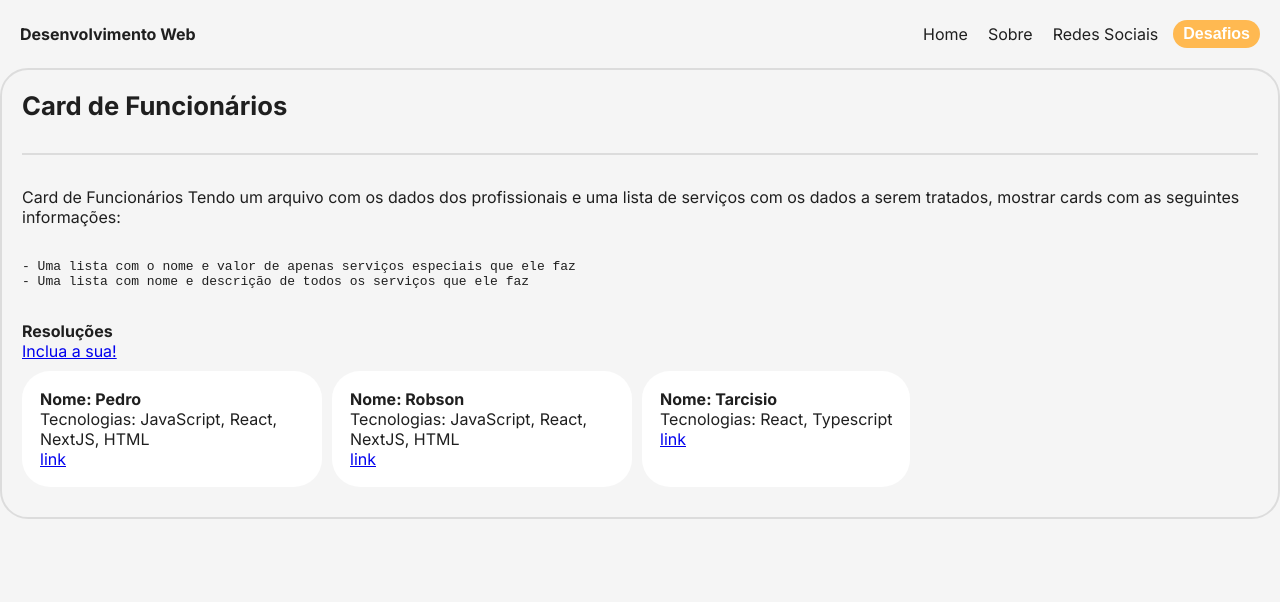
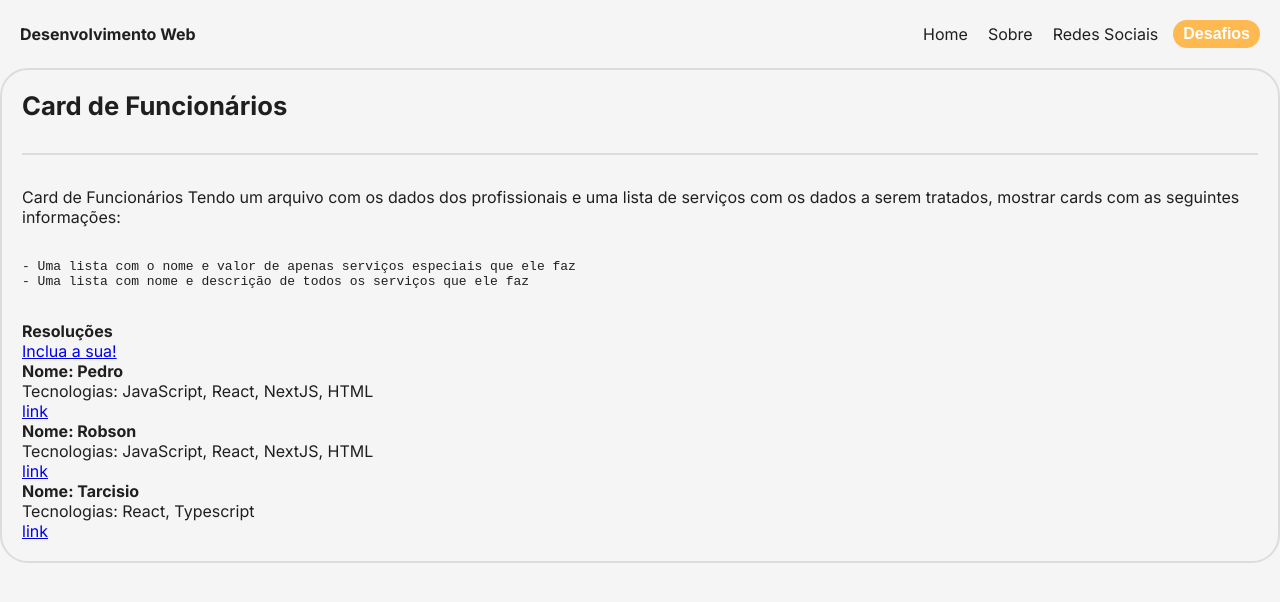
Before and after one commit to DevsGenteBoa/desenvolvimento-web-oficial, a Next.js app: page /desafios/detalhes/1 in a window 1280 px wide. Shown: the top 602 px of the page. Built offline with nearby package versions, Linux system fonts and the light colour scheme.

Commit message:
remove inline style

```diff
--- a/src/components/DesafiosResolvidos.tsx
+++ b/src/components/DesafiosResolvidos.tsx
@@ -19,26 +19,9 @@ const DesafiosResolvidos = ({ numDesafio }: DesafiosResolvidosProps) => {
           <Link href="/desafios/novo">
             <a>Inclua a sua!</a>
           </Link>
-          <ul
-            style={{
-              display: "flex",
-              flexWrap: "wrap",
-              gap: "10px",
-            }}
-          >
+          <ul>
             {resoluções.map((resolução) => (
-              <div
-                style={{
-                  display: "flex",
-                  flexDirection: "column",
-                  padding: "18px",
-                  backgroundColor: "#fff",
-                  borderRadius: "28px",
-                  margin: "10px 0",
-                  maxWidth: "300px",
-                }}
-                key={JSON.stringify(resolução)}
-              >
+              <div key={JSON.stringify(resolução)}>
                 <strong>Nome: {resolução.nome}</strong>
                 <p>Tecnologias: {resolução.tecnologias}</p>
                 <a
```
